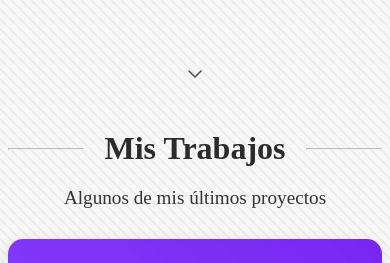
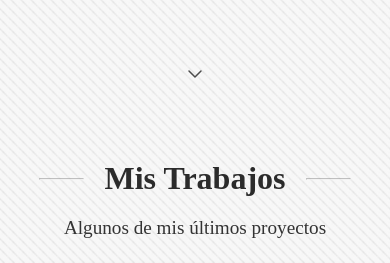
Before and after one commit to domindez/portfolio-v2, an Astro site: page / in a window 390 px wide. Shown: the part 581-844 px from the top of the page. Built offline with nearby package versions, Linux system fonts and the light colour scheme; Astro itself is replaced by a stand-in of ours; a web font is replaced by a local one.

Commit message:
Remove unnecessary margin styles from section in MyWork component for cleaner layout

```diff
--- a/src/components/MyWork.astro
+++ b/src/components/MyWork.astro
@@ -356,9 +356,6 @@ const works = [
 			grid-template-columns: repeat(2, 1fr);
 			gap: 20px;
 		}
-		section {
-			margin: 30px 5%;
-		}
 		p {
 			font-size: 1.1em;
 		}
@@ -373,7 +370,6 @@ const works = [
 			min-width: 300px;
 		}
 		section {
-			margin: 20px 2%;
 			padding: 20px 0;
 		}
 	}
```
